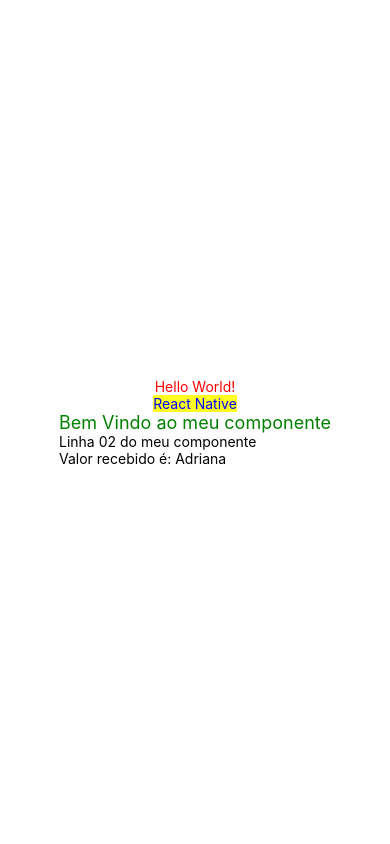
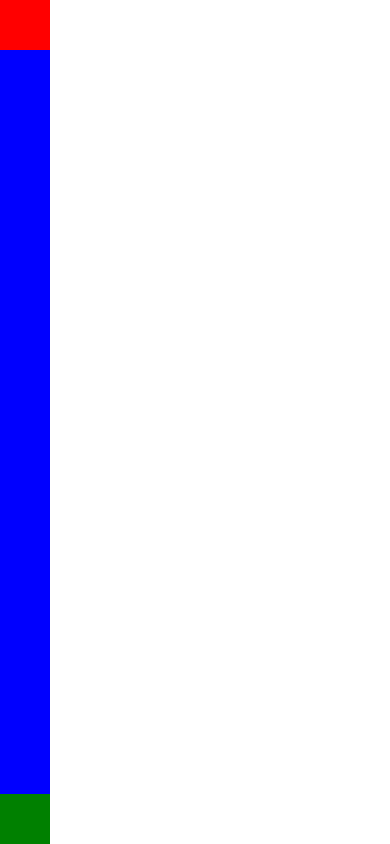
Before and after one commit to driaavila/Projeto01-React-Native, a React Native app: screen / in a window 390 px wide. Built offline with nearby package versions, Linux system fonts and the light colour scheme.

Commit message:
Semana 2

```diff
--- a/App.js
+++ b/App.js
@@ -1,29 +1,13 @@
 import { StatusBar } from 'expo-status-bar';
 import React from 'react';
 import { ColorPropType, StyleSheet, Text, View } from 'react-native';
-import Meucomponente from './componentes/meucomponente';
 
 export default function App() {
   return (
-    <View style={styles.container}>
-      <Text style={{color:'red'}}>Hello World!</Text>
-      <Text style={styles.outrosEStilos}>React Native</Text>
-      <Meucomponente name="Adriana"></Meucomponente>
-      <StatusBar style="auto" />
+    <View style={{flex:1, flexWrap:'wrap', justifyContent:'center', flexDirection:'column', alignItems: 'flex-start' }}>
+      <View style={{width:50, height:50, backgroundColor: 'red'}}></View>
+      <View style={{flexGrow: 1, width:50, height:50, backgroundColor: 'blue'}}></View>
+      <View style={{flexShrink: 0, width:50, height:50, backgroundColor: 'green'}}></View>
     </View>
   );
 }
-
-const styles = StyleSheet.create({
-  container: {
-    flex: 1,
-    backgroundColor: '#fff',
-    alignItems: 'center',
-    justifyContent: 'center',
-  },
-
-  outrosEStilos: {
-    backgroundColor: '#ff2',
-    color: 'blue',
-  }
-});
--- a/componentes/meucomponente.js
+++ /dev/null
@@ -1,13 +0,0 @@
-import React from 'react';
-import {Text, View} from 'react-native';
-
-
-export default function(props){
-    return(
-        <View>
-            <Text style={{color: 'green', fontSize: 18}}>Bem Vindo ao meu componente</Text>
-            <Text>Linha 02 do meu componente</Text>
-            <Text>Valor recebido é: {props.name}</Text>
-        </View>
-    )
-}
```
